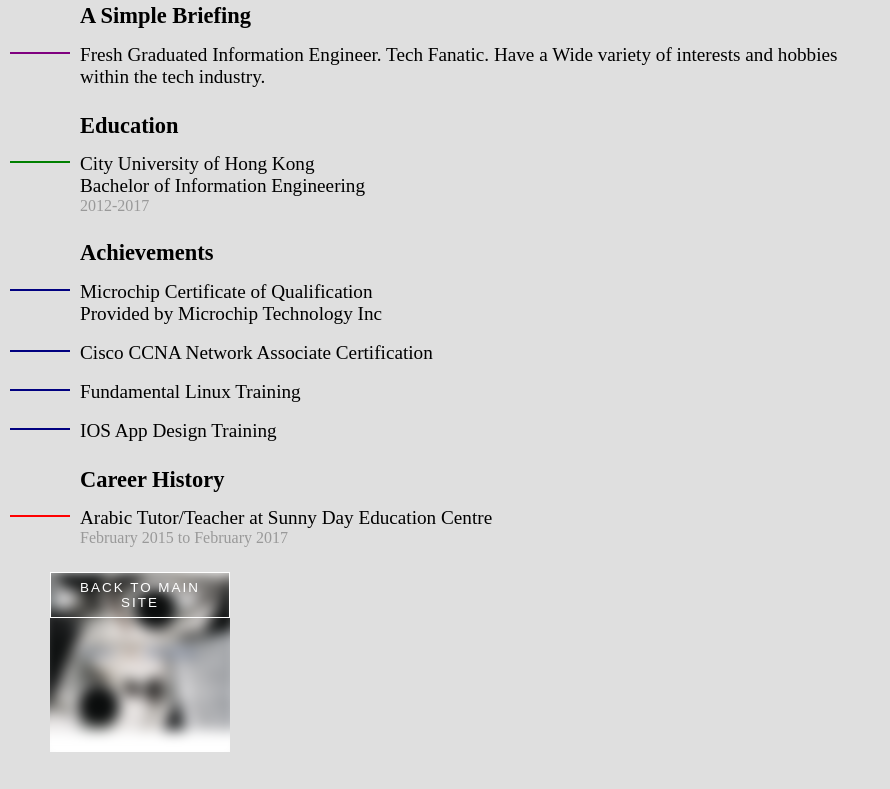
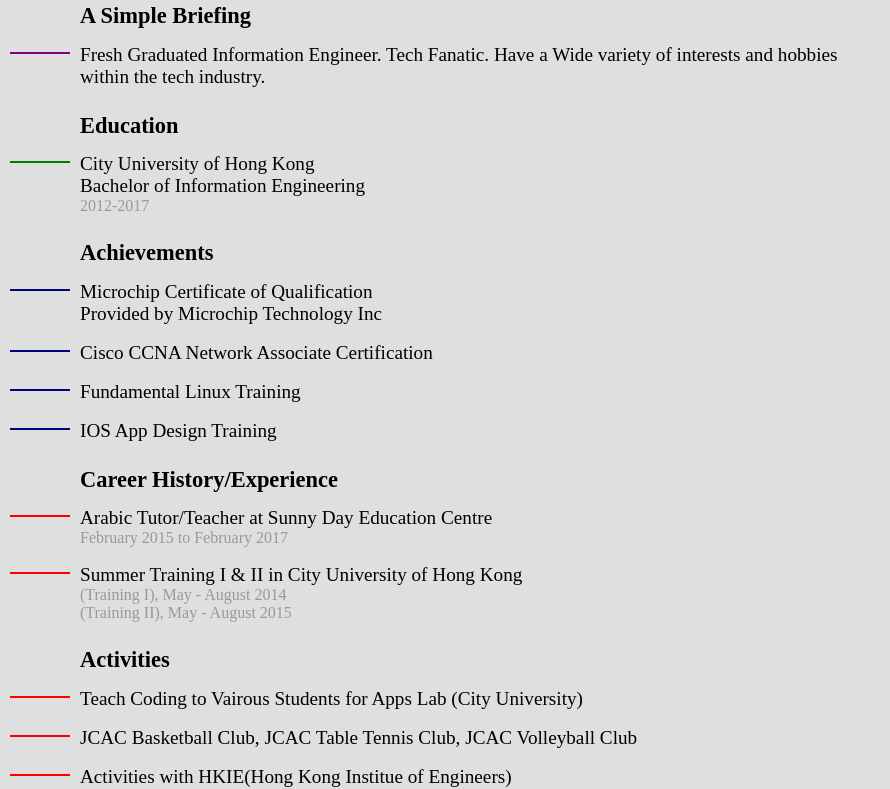
Before and after one commit to yessur3808/curly, a plain HTML site: page resumee.html in a window 1280 px wide. Shown: the part 164-953 px from the top of the page, without its empty margins (0-890 px from the left). Drawn offline with Linux system fonts and the light colour scheme; a web font is replaced by a local one.

Commit message:
Update resumee.html

```diff
--- a/resumee.html
+++ b/resumee.html
@@ -127,12 +127,35 @@
 
 
 
-      <h3>Career History</h3>
+      <h3>Career History/Experience</h3>
 
       <div class='position'>
         <span class='title'>Arabic Tutor/Teacher at Sunny Day Education Centre</span>
         <span class='time-period'>February 2015 to February 2017</span>
       </div>
+
+		<div class='position'>
+        <span class='title'>Summer Training I & II in City University of Hong Kong</span>
+        <span class='time-period'>(Training I), May - August 2014</span>
+		<span class='time-period'>(Training II), May - August 2015</span>
+      </div>
+
+
+
+      <h3>Activities</h3>
+
+      <div class='position'>
+        <span class='title'>Teach Coding to Vairous Students for Apps Lab (City University)</span>
+      </div>
+
+	    <div class='position'>
+        <span class='title'>JCAC Basketball Club, JCAC Table Tennis Club, JCAC Volleyball Club</span>
+      </div>
+
+	    <div class='position'>
+        <span class='title'>Activities with HKIE(Hong Kong Institue of Engineers)</span>
+      </div>
+
 
       <!--div class='position'>
         <span class='title'>Freelance Software Engineer</span>
```
